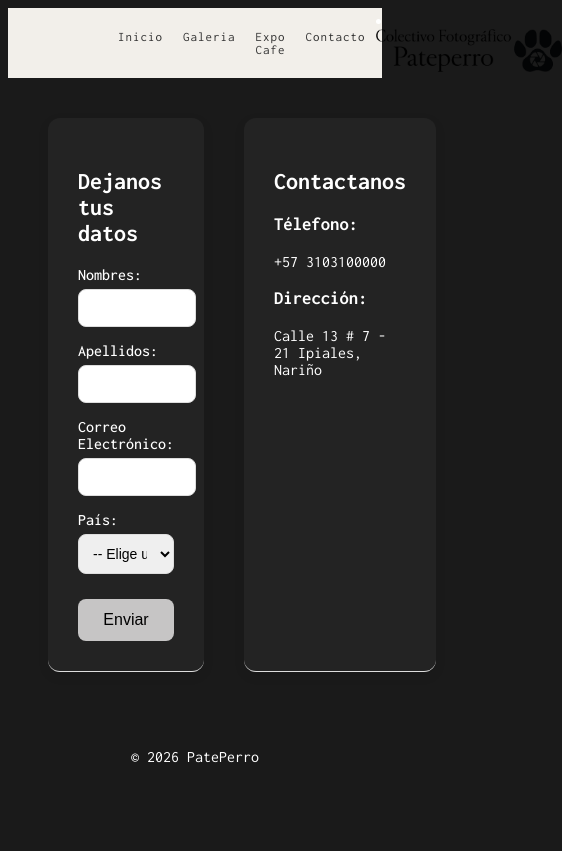
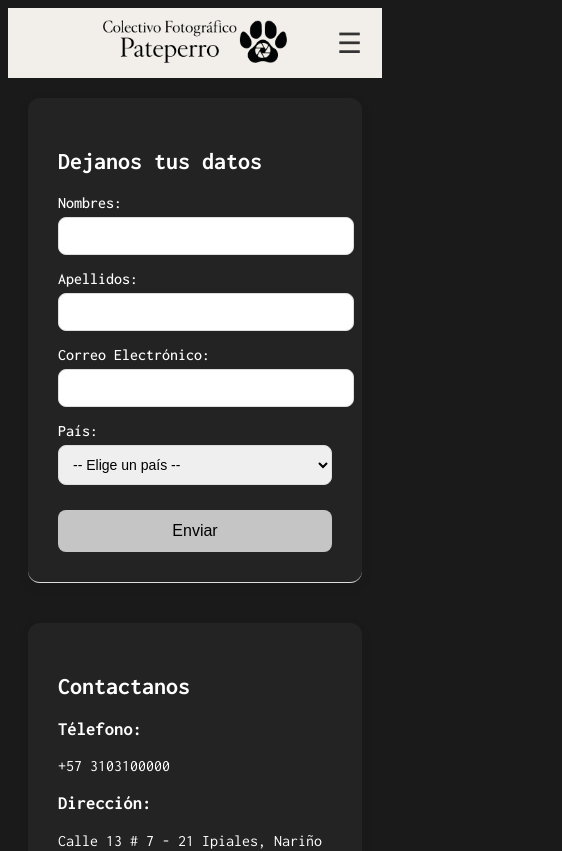
Before and after one commit to danielr2120/Pateperro_V1, a React (Vite) app: page /Pateperro_V1/Contacto in a window 390 px wide. Shown: the top 851 px of the page, 562 px wide, since content can reach past the window. Built offline with nearby package versions, Linux system fonts and the light colour scheme.

Commit message:
Se agrega algo de css para hacer el sitio responsive para moviles

```diff
--- a/src/components/Header.jsx
+++ b/src/components/Header.jsx
@@ -1,24 +1,44 @@
-import logo from '../assets/Logo2.png'
-import { Link } from "react-router-dom"
+import { useState } from "react";
+import logo from '../assets/Logo2.png';
+import { Link } from "react-router-dom";
+
 function Header() {
+  const [menuOpen, setMenuOpen] = useState(false);
+
   return (
-    <header className= "header">
+    <header className="header">
 
-      <nav className='nav-left'>
+      {/* Navegación desktop */}
+      <nav className={`nav-left ${menuOpen ? "active" : ""}`}>
         <ul>
-          <li><Link to="/">Inicio</Link></li>
-          <li><Link to="/Galeria">Galeria</Link></li>
-          <li><Link to="/ExpoCafe">Expo Cafe</Link></li>
-          <li><Link to="/Contacto">Contacto</Link></li>
+          <li><Link to="/" onClick={() => setMenuOpen(false)}>Inicio</Link></li>
+          <li><Link to="/Galeria" onClick={() => setMenuOpen(false)}>Galeria</Link></li>
+          <li><Link to="/ExpoCafe" onClick={() => setMenuOpen(false)}>Expo Cafe</Link></li>
+          <li><Link to="/Contacto" onClick={() => setMenuOpen(false)}>Contacto</Link></li>
         </ul>
       </nav>
-      <li>
+
+      {/* Logo centrado */}
+      <div className="logo-container">
         <Link to="/">
-        <img src={logo} alt="Logo PatePerro" width="186x" height="43px" className='logo-img'/>
+          <img
+            src={logo}
+            alt="Logo PatePerro"
+            className="logo-img"
+          />
         </Link>
-      </li>
+      </div>
+
+      {/* Botón hamburguesa */}
+      <div
+        className="menu-icon"
+        onClick={() => setMenuOpen(!menuOpen)}
+      >
+        ☰
+      </div>
 
     </header>
-  )
+  );
 }
-export default Header
+
+export default Header;
--- a/src/index.css
+++ b/src/index.css
@@ -22,7 +22,7 @@ body {
 }
 
 .header {
-  position: sticky;
+  position: relative;
   z-index: 1000;
   top: 0;
   background-color: var(--color-fondo-header);
@@ -56,7 +56,27 @@ body {
 }
 
 .nav-left ul li a:hover{
-  color: var(--color-acento); /* color de acento al pasar el mouse */
+  color: var(--color-acento);
+}
+
+/* Ajuste logo */
+.logo-container {
+  display: flex;
+  justify-content: center;
+}
+
+.logo-img {
+  height: 43px;
+  width: auto;
+}
+
+/* Ícono hamburguesa */
+.menu-icon {
+  display: none;
+  font-size: 26px;
+  cursor: pointer;
+  justify-self: end;
+  color: #333;
 }
 
 
@@ -242,18 +262,6 @@ footer {
   filter: brightness(70%);
 }
 
-@media (max-width: 900px) {
-  .grid {
-    column-count: 2;
-  }
-}
-
-@media (max-width: 500px) {
-  .grid {
-    column-count: 1;
-  }
-}
-
 .imagen-detalle {
   display: flex;
   justify-content: center;
@@ -358,7 +366,6 @@ footer {
 
 .escribe-comentario button:hover{
   background-color: var(--color-acento);
-
 }
 
 .detalle-comentario {
@@ -372,3 +379,77 @@ footer {
   display: block;
   margin-bottom: 5px;
 }
+
+@media (max-width: 768px) {
+  .header {
+    display: flex;
+    justify-content: center;
+    position: relative;
+  }
+  .nav-left {
+    position: absolute;
+    top: 70px;
+    left: 0;
+    width: 100%;
+    background: var(--color-fondo-header);
+    display: none;
+  }
+
+  .nav-left ul {
+    list-style: none;
+    display: flex;
+    flex-direction: column;
+    align-items: center;
+    padding: 0;
+    margin: 0;
+    gap: 15px;
+   }
+
+  .nav-left.active {
+    display: block;
+  }
+
+  .menu-icon {
+    display: block;
+    position: absolute;
+    right: 20px;
+    font-size: 28px;
+    cursor: pointer;
+  }
+  .nav-left {
+    z-index: 999;
+  }
+  .inicio {
+    grid-template-columns: 1fr;
+    height: auto;
+  }
+
+  .frase {
+    padding: 40px 20px;
+  }
+
+  .imagen {
+    height: 50vh;
+  }
+  .grid {
+    column-count: 1;
+  }
+  .grid{
+    column-count: 2;
+  }
+  .galeria-grid {
+    grid-template-columns: repeat(2, 1fr);
+  }
+  .contacto {
+    grid-template-columns: 1fr;
+    padding: 20px;
+  }
+  .detalle-contenido {
+    flex-direction: column;
+    height: auto;
+  }
+
+  .detalle-imagen img {
+    max-height: 60vh;
+  }
+}
```
Also changed, not shown: 1 other file (tests, documents, lock files or other folders).
